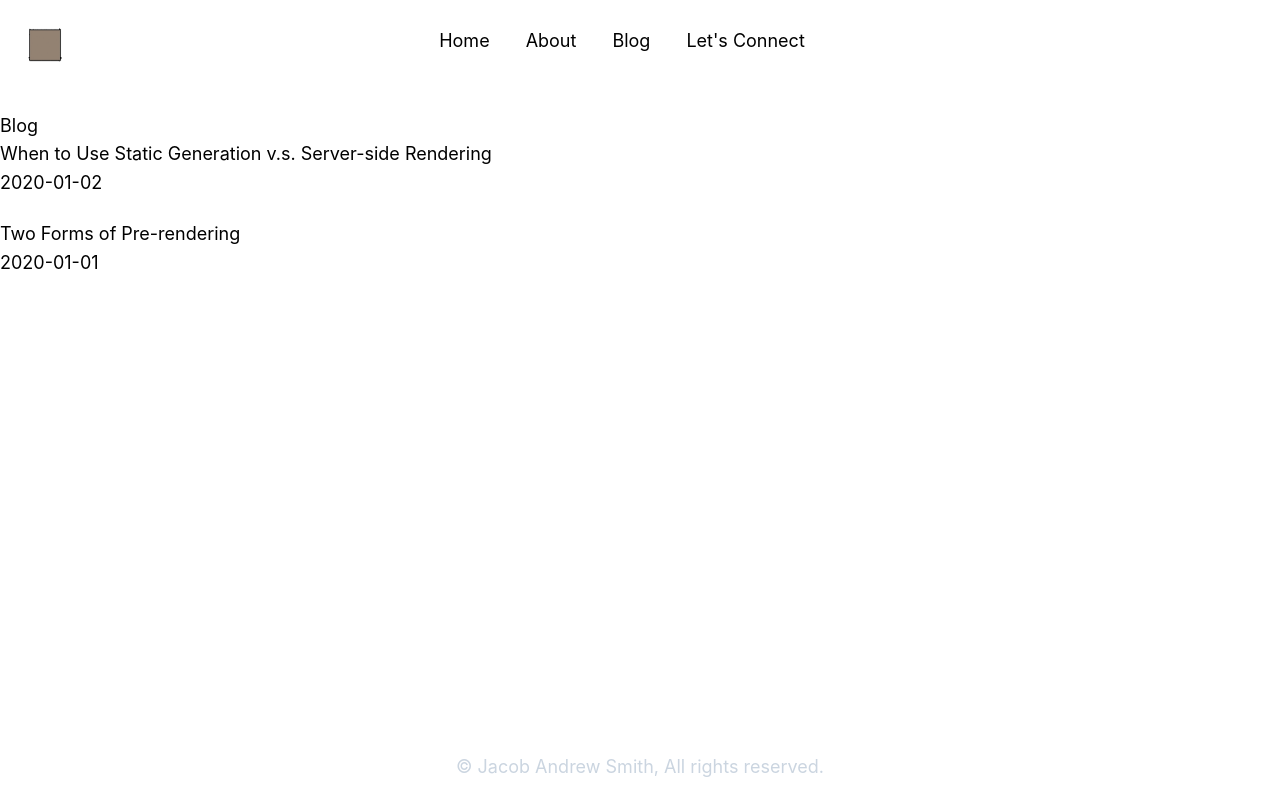
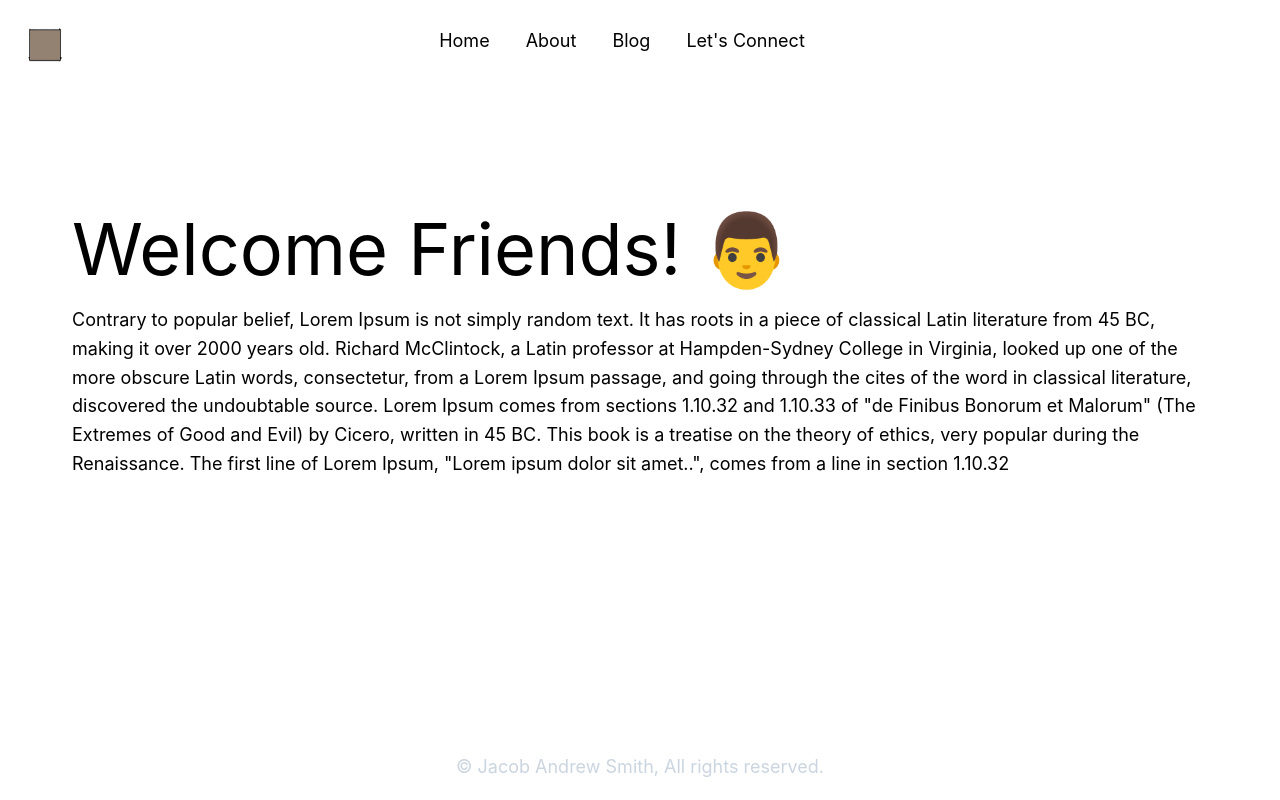
Before and after one commit to wesbos/my-tech-stack, a Next.js app: page / in a window 1280 px wide. Built offline with nearby package versions, Linux system fonts and the light colour scheme.

Commit message:
Basic layout for Home page

```diff
--- a/components/Header.js
+++ b/components/Header.js
@@ -8,7 +8,7 @@ const Header = props => {
   const { borderCircle, heading2Xl, headingLg, colorInherit } = utilStyles;
   return (
     <header>
-      <nav className='flex top-0 left-0 relative items-center justify-center flex-wrap p-6'>
+      <nav className='mb-8 flex top-0 left-0 relative items-center justify-center flex-wrap p-6'>
         <div>
           <Link href='/'>
             <a className='absolute top-0 left-0 order-first'>
--- a/components/Layout.js
+++ b/components/Layout.js
@@ -25,7 +25,7 @@ const Layout = ({ children, home }) => {
         <meta name='twitter:card' content='summary_large_image' />
       </Head>
       <Header isHome={home} styles={styles} utilStyles={utilStyles} />
-      <article className='flex-1'>
+      <article className='flex-1 m-16'>
         {children}
       </article>
       <div className='flex justify-center'>
--- a/pages/index.js
+++ b/pages/index.js
@@ -11,10 +11,11 @@ import utilStyles from '../styles/utils.module.css';
 const Index = ({ allPosts }) => {
   return (
     <Layout home>
-      {/* <div className={utilStyles.typewriter}> */}
-        {/* <h2>Welcome Friends!</h2> */}
-      {/* </div> */}
-      <br/>
+        <h1 className='text-6xl'>Welcome Friends! 👨</h1>
+        <article>
+        Contrary to popular belief, Lorem Ipsum is not simply random text. It has roots in a piece of classical Latin literature from 45 BC, making it over 2000 years old. Richard McClintock, a Latin professor at Hampden-Sydney College in Virginia, looked up one of the more obscure Latin words, consectetur, from a Lorem Ipsum passage, and going through the cites of the word in classical literature, discovered the undoubtable source. Lorem Ipsum comes from sections 1.10.32 and 1.10.33 of "de Finibus Bonorum et Malorum" (The Extremes of Good and Evil) by Cicero, written in 45 BC. This book is a treatise on the theory of ethics, very popular during the Renaissance. The first line of Lorem Ipsum, "Lorem ipsum dolor sit amet..", comes from a line in section 1.10.32
+        </article>
+      {/* <br/>
       <h3>Blog</h3>
       <ul className={utilStyles.listItem}>
         {allPosts.map(({ id, date, title }) => (
@@ -22,7 +23,7 @@ const Index = ({ allPosts }) => {
             {title} <br/> {date}
           </li>
         ))}
-      </ul>
+      </ul> */}
     </Layout>
   )
 };
```
